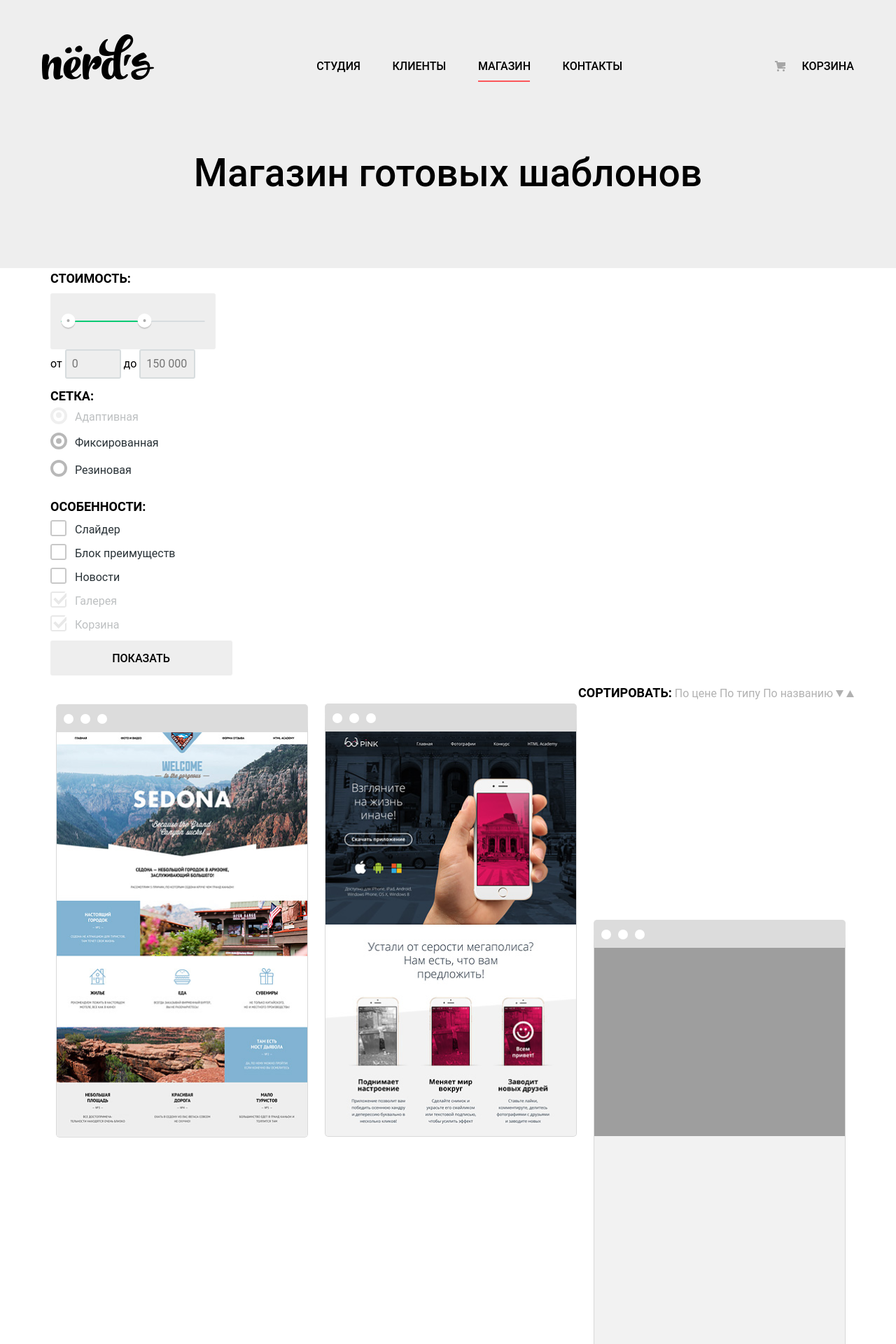
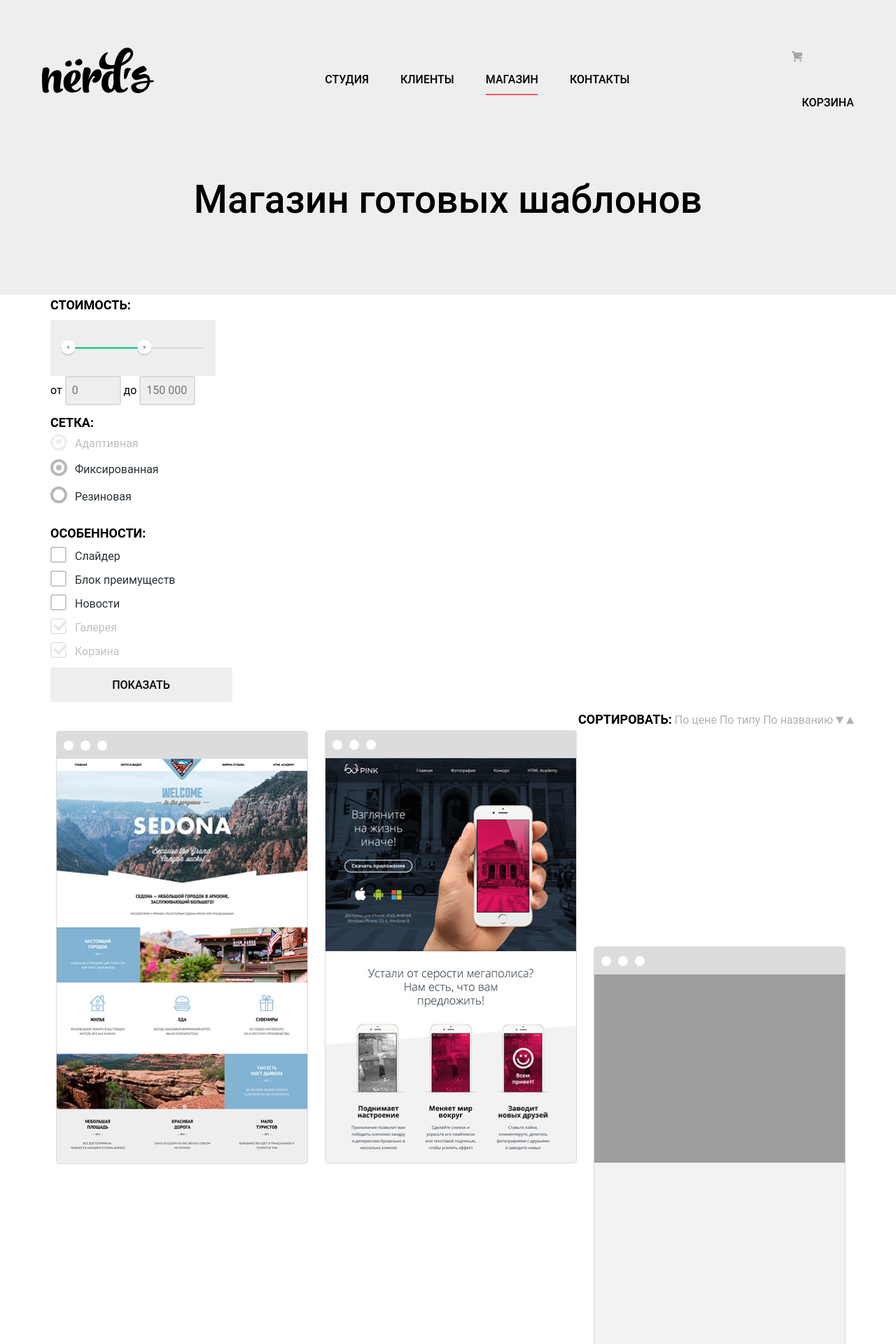
Before and after one commit to Mishelinus/nerds, a PHP site: page /catalog.html in a window 1280 px wide. Shown: the top 1920 px of the page at 70% size. Run offline with PHP 8.4, Linux system fonts and the light colour scheme; some web fonts are replaced; grey boxes are pictures that could not be loaded.

Commit message:
changed the layout to grid

```diff
--- a/css/style.css
+++ b/css/style.css
@@ -44,16 +44,23 @@
   --contact-btn-close: rgba(251, 86, 90, 0.3);
 }
 
+.page-body {
+   min-height: 100%;
+  display: grid;
+  align-content: start;
+  grid-template-rows: min-content 1fr max-content;
+  align-content: start;
 
-
-.page-body {
   position: relative;
-  font-family: "Roboto", sans-serif;
+  font-family: "Roboto", "Arial", sans-serif;
   font-size: 16px;
   font-weight: 400;
   line-height: 24px;
   color: var(--basic-black);
   background-color: var(--basic-white);
+}
+.page {
+  height: 100%;
 }
 
 * {
@@ -69,7 +76,7 @@ a {
   color: var(--basic-black);
 }
 img {
-  max-width: 100%;
+  /* max-width: 100%; */
   height: auto;
 }
 
@@ -114,6 +121,10 @@ button {
   width: 1160px;
   margin: 0 auto;
 }
+.page-main {
+  display: grid;
+  grid-template-rows: repeat(5, min-content);
+}
 
 .main-header {
   background-color: var(--grey-light);
@@ -121,12 +132,19 @@ button {
 }
 
 .main-navigation {
-  display: flex;
-  align-items: center;
-  justify-content: space-between;
+  display: grid;
+  grid-template-columns:
+                        max-content
+                        1fr
+                        min-content;
   line-height: 66px;
+
 }
 
+.main-header-logo {
+  align-self: center;
+
+}
 .main-header-logo:hover {
   opacity: 0.7;
 }
@@ -135,7 +153,7 @@ button {
   opacity: 0.3;
 }
 
-.basket-navigation a,
+.basket,
 .site-navigation a {
   position: relative;
   line-height: 30px;
@@ -145,9 +163,10 @@ button {
 }
 
 .site-navigation {
+  display: flex;
   width: 437px;
-  display: flex;
-  justify-content: space-between;
+  align-self: center;
+  justify-self: center;
   list-style-type: none;
 }
 
@@ -155,21 +174,21 @@ button {
   margin-left: 45px;
 }
 
-.basket-navigation a:hover,
+.basket:hover,
 .site-navigation a:hover {
   color: var(--basic-red-bright);
 }
 
-.basket-navigation a:active,
+.basket:active,
 .site-navigation a:active,
 .site-navigation a:focus,
-.basket-navigation a:focus {
+.basket:focus {
   color: inherit;
   opacity: 0.3;
   border: none;
 }
 .site-navigation a:not([href])::before,
-.basket-navigation a:not([href])::before {
+.basket:not([href])::before {
   content: "";
   position: absolute;
   background-color: var(--basic-red-bright);
@@ -181,12 +200,12 @@ button {
   height: 2px;
   bottom: -13px;
 }
-.basket-navigation a:not([href])::before {
+.basket:not([href])::before {
   width: 112px;
   height: 2px;
   bottom: -13px;
 }
-.basket-navigation a,
+.basket,
 .site-navigation a {
   position: relative;
   line-height: 30px;
@@ -196,6 +215,7 @@ button {
 }
 
 .basket {
+  align-self: center;
   border: none;
   cursor: pointer;
   margin-left: 24px;
```
Also changed, not shown: other parts of css/style.css (+42 -12 lines), index.html (+11 -12 lines).
